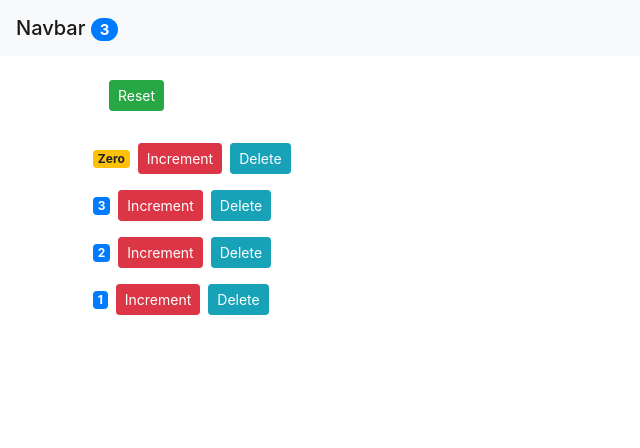
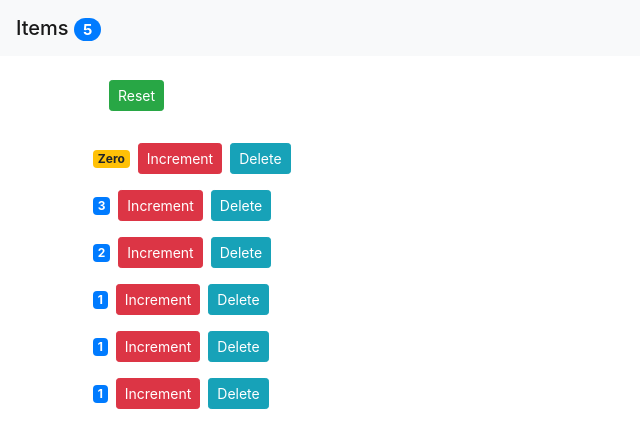
Before and after one commit to priyansh18/React-Crash, a React (Create React App) app in the folder react-app/: page / in a window 1280 px wide. Shown: the top 448 px of the page, without its empty margins (0-640 px from the left). Built offline with nearby package versions, Linux system fonts and the light colour scheme.

Commit message:
no.of counters

```diff
--- a/react-app/src/App.js
+++ b/react-app/src/App.js
@@ -8,10 +8,13 @@ import Counters from "./components/counters";
 class App extends Component {
   state = {
     counters: [
+      //source of truth--no. of ways
       { id: 1, value: 0 },
       { id: 2, value: 3 },
       { id: 3, value: 2 },
       { id: 4, value: 1 },
+      { id: 5, value: 1 },
+      { id: 6, value: 1 },
     ],
   };
   handleIncrement = (counter) => {
--- a/react-app/src/components/navbar.jsx
+++ b/react-app/src/components/navbar.jsx
@@ -6,7 +6,7 @@ const NavBar = ({ totalcounters }) => {
   return (
     <nav className="navbar navbar-light bg-light">
       <span className="navbar-brand mb-0 h1">
-        Navbar{"  "}
+        Items{"  "}
         <span className="badge badge-pill badge-primary">{totalcounters}</span>
       </span>
     </nav>
```
